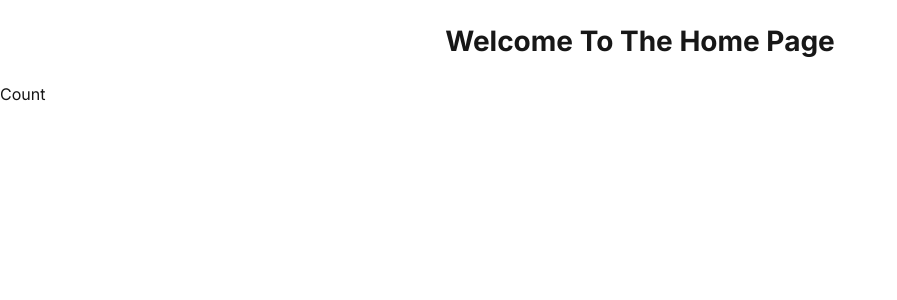
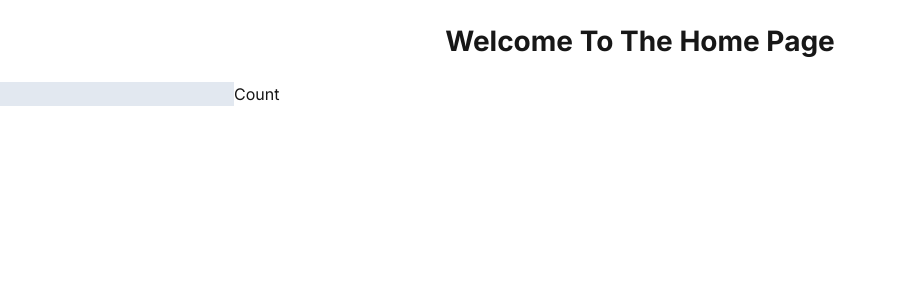
Before and after one commit to TheComing06/calc-app, a Next.js app: page / in a window 1280 px wide. Shown: the top 300 px of the page, without its empty margins (0-897 px from the left). Built offline with nearby package versions, Linux system fonts and the light colour scheme.

Commit message:
add input in main

```diff
--- a/src/app/page.tsx
+++ b/src/app/page.tsx
@@ -2,6 +2,7 @@
 import { Fragment } from "react";
 
 export default function HomePage() {
+
 
   return (
     <>
@@ -12,7 +13,8 @@ export default function HomePage() {
       </header>
       <main>
         <div>
-          <button >Count</button>
+          <input style={{ background: 'oklch(92.9% 0.013 255.508)' }} type="text" />
+          <button style={{}}>Count</button>
         </div>
       </main>
     </>
```
